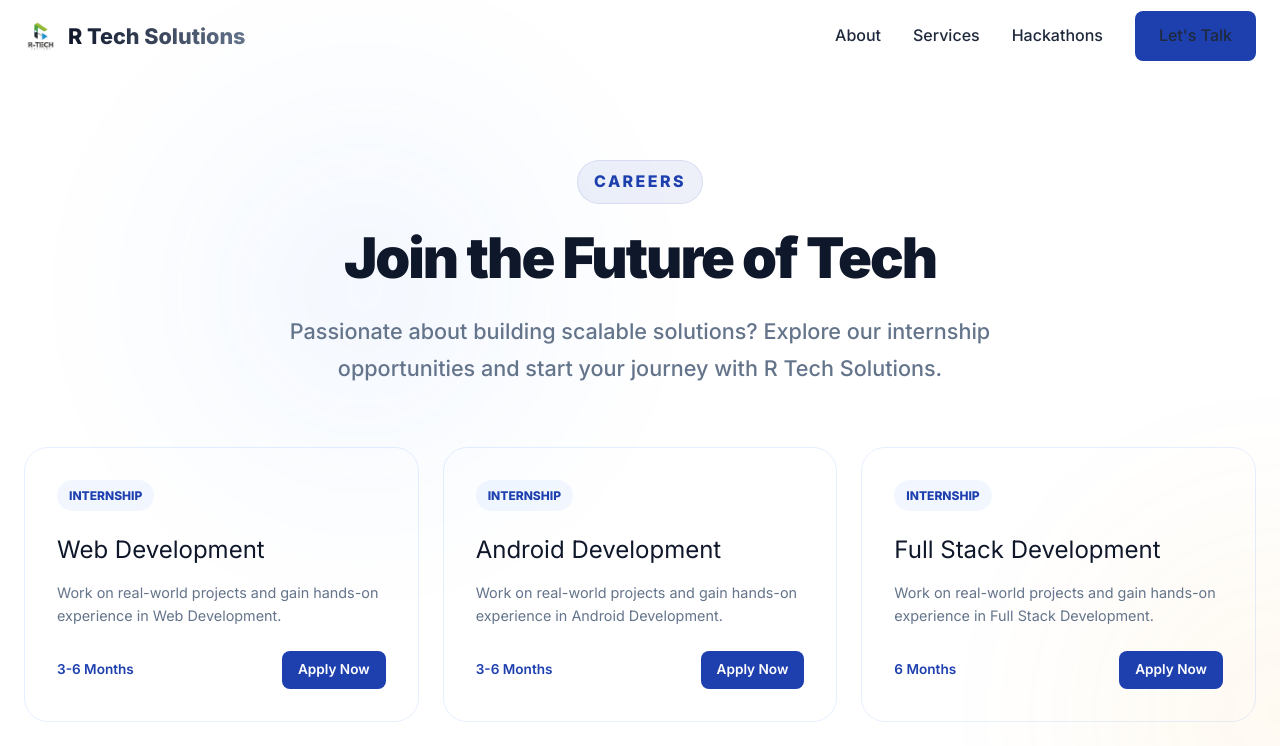
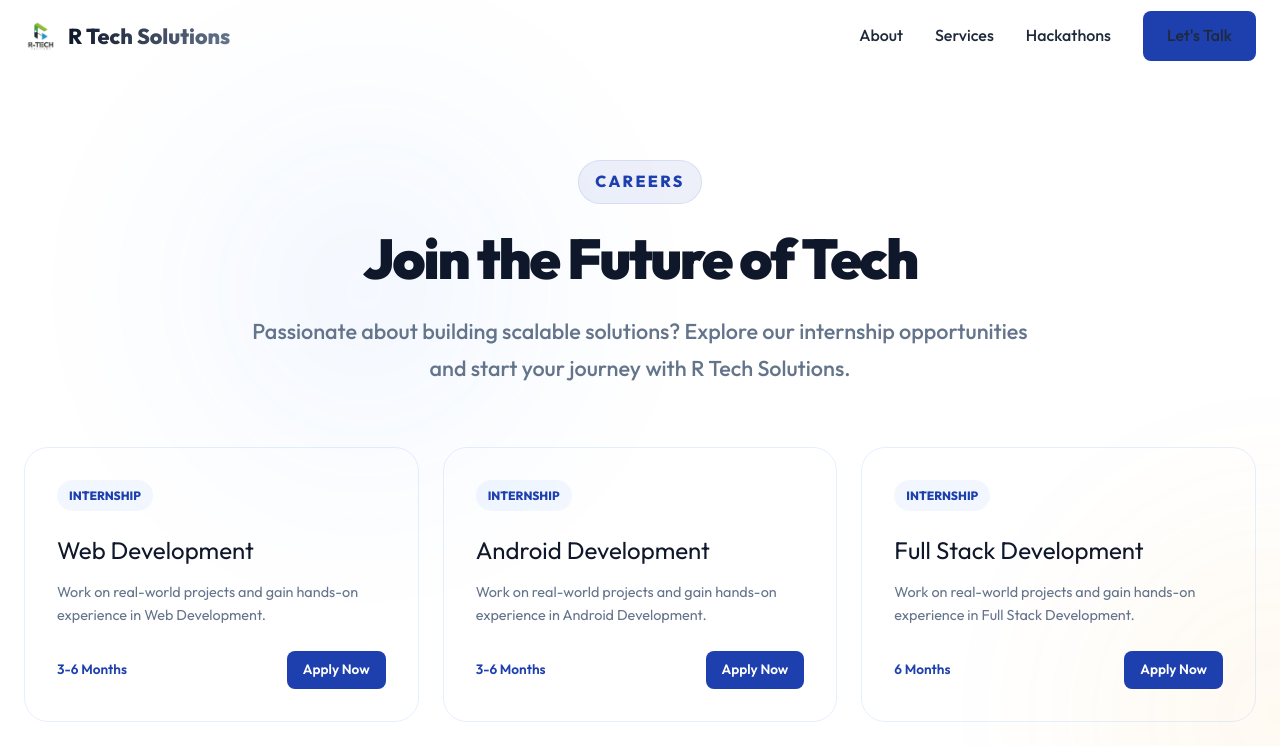
Before and after one commit to rushirakhe2027/New-R-TECH, a React (Vite) app: page /careers in a window 1280 px wide. Shown: the top 746 px of the page. Built offline with nearby package versions, Linux system fonts and the light colour scheme.

Commit message:
Enhance: Update contact form placeholders with Indian names and fix styling details

```diff
--- a/index.html
+++ b/index.html
@@ -6,10 +6,7 @@
     <meta name="viewport" content="width=device-width, initial-scale=1.0" />
     <link rel="preconnect" href="https://fonts.googleapis.com" />
     <link rel="preconnect" href="https://fonts.gstatic.com" crossorigin />
-    <link
-      href="https://fonts.googleapis.com/css2?family=Inter:wght@400;500;600;700;800;900&display=swap"
-      rel="stylesheet"
-    />
+    <link href="https://fonts.googleapis.com/css2?family=Outfit:wght@300;400;500;600;700;800;900&display=swap" rel="stylesheet">
     <link href="https://fonts.googleapis.com/css2?family=Material+Symbols+Outlined:wght,FILL@100..700,0..1&display=swap" rel="stylesheet"/>
     <script src="https://cdn.tailwindcss.com?plugins=forms,container-queries"></script>
     <script>
@@ -23,7 +20,7 @@
               "background-dark": "#080c14",
             },
             fontFamily: {
-              "display": ["Inter", "sans-serif"]
+              "display": ["Outfit", "sans-serif"]
             },
           },
         },
--- a/src/components/ContactForm.jsx
+++ b/src/components/ContactForm.jsx
@@ -83,7 +83,7 @@
                                 <label>Your Name</label>
                                 <input
                                     type="text"
-                                    placeholder="John Doe"
+                                    placeholder="Pratik Gaikwad"
                                     required
                                     value={formData.name}
                                     onChange={(e) => setFormData({...formData, name: e.target.value})}
@@ -93,7 +93,7 @@
                                 <label>Email Address</label>
                                 <input
                                     type="email"
-                                    placeholder="john@example.com"
+                                    placeholder="pratik@example.com"
                                     required
                                     value={formData.email}
                                     onChange={(e) => setFormData({...formData, email: e.target.value})}
--- a/src/index.css
+++ b/src/index.css
@@ -2,6 +2,7 @@
   --primary: #1E40AF; /* Pro Tech Blue */
   --primary-light: #3B82F6;
   --primary-dark: #1E3A8A;
+  --primary-hover: #153e75; /* Darker blue for hover */
   --accent: #F59E0B; /* Amber/Silver accents */
   --secondary: #0F172A;
   --text: #1E293B;
@@ -16,7 +17,7 @@
   --shadow-lg: 0 10px 15px -3px rgb(0 0 0 / 0.1), 0 4px 6px -4px rgb(0 0 0 / 0.1);
   --radius-md: 0.5rem;
   --radius-lg: 1rem;
-  --font-main: 'Inter', system-ui, -apple-system, sans-serif;
+  --font-main: 'Outfit', system-ui, -apple-system, sans-serif;
 }
 
 * {
@@ -129,6 +130,7 @@
 
 .btn-primary:hover {
   background-color: var(--primary-hover);
+  color: var(--white);
   transform: translateY(-2px);
   box-shadow: 0 10px 20px rgba(0, 102, 255, 0.2);
 }
@@ -140,8 +142,9 @@
 }
 
 .btn-outline:hover {
-  background-color: var(--bg-alt);
-  border-color: var(--text);
+  background-color: var(--primary);
+  color: var(--white);
+  border-color: var(--primary);
 }
 
 .badge {
```
